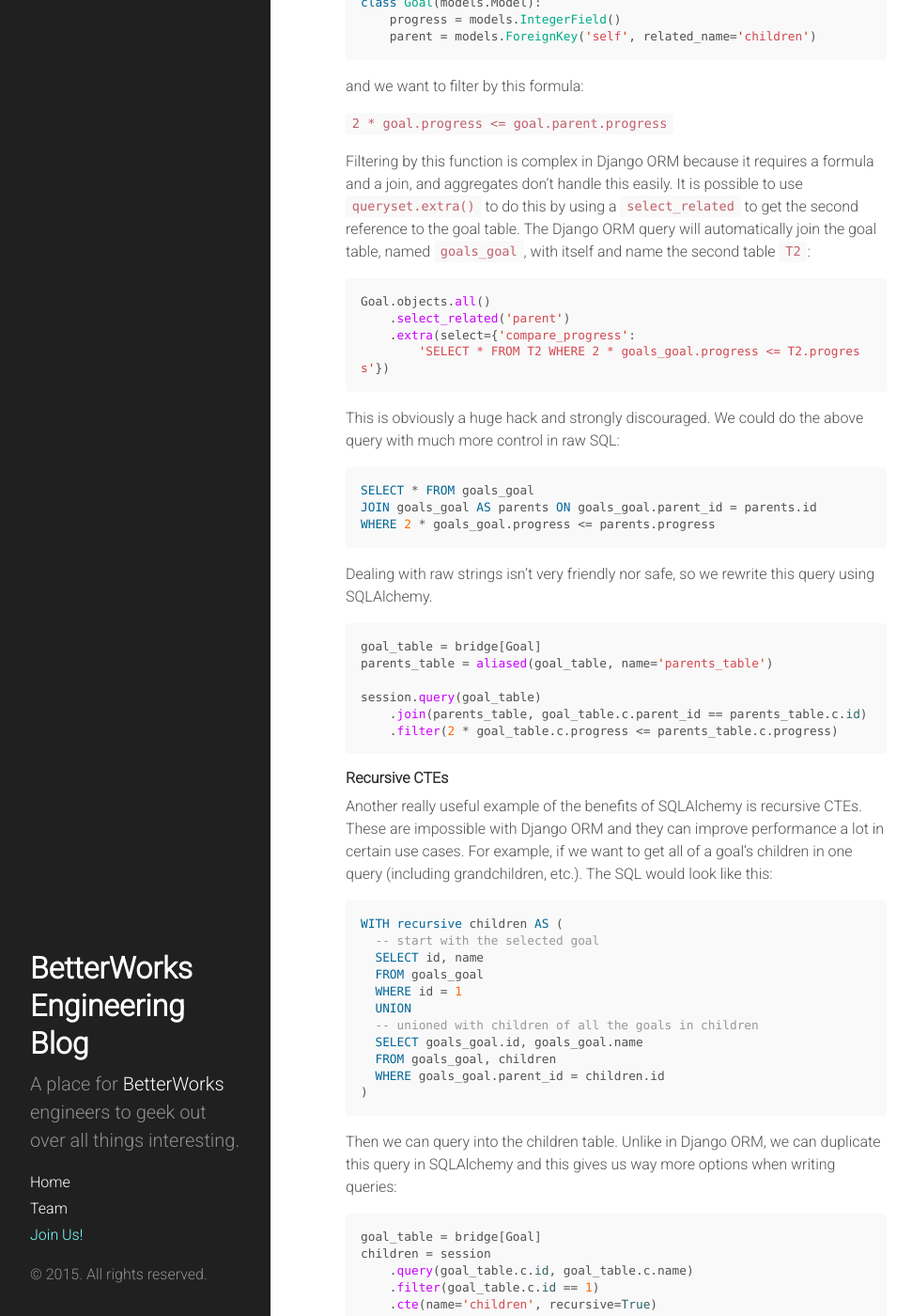
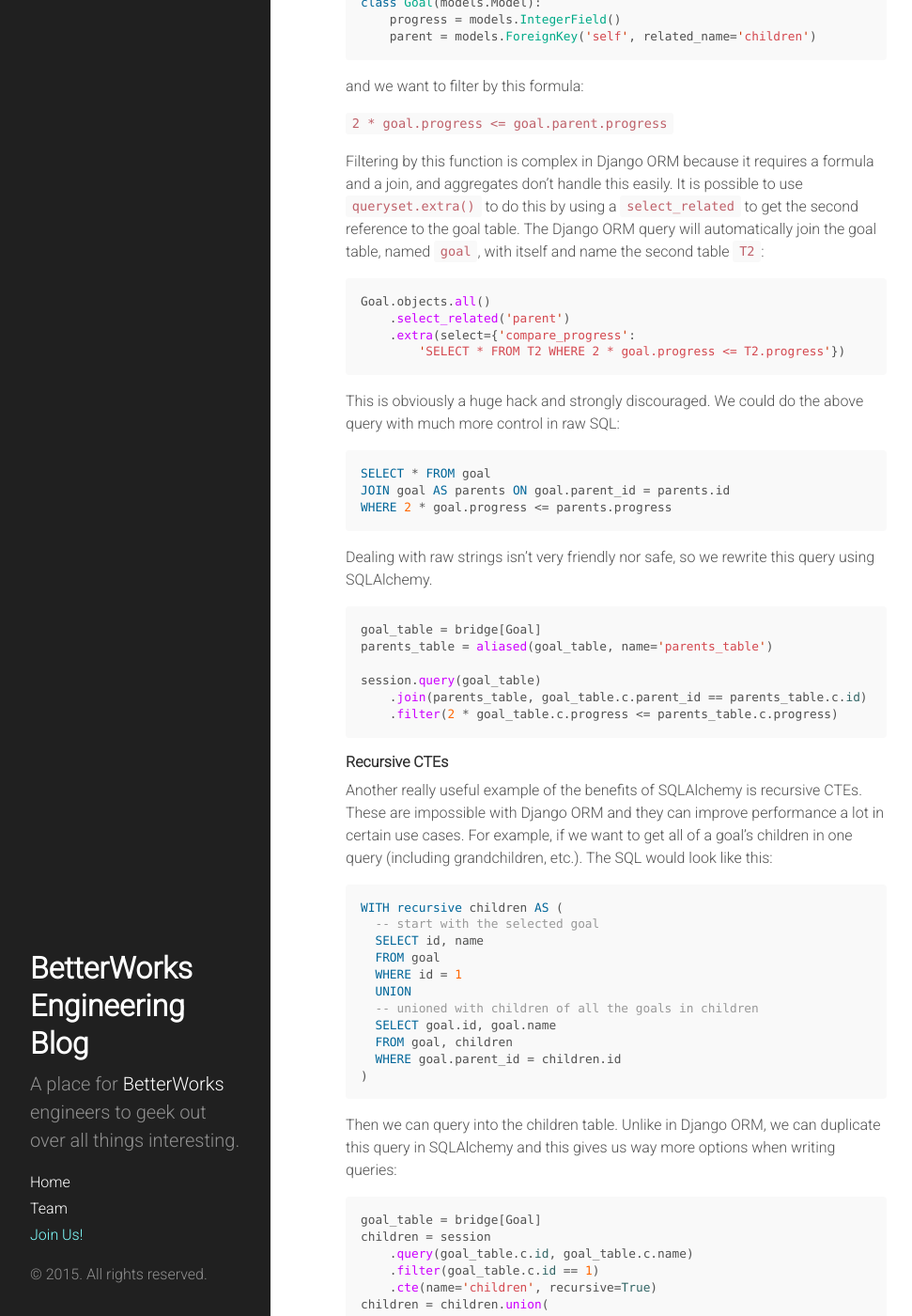
Before and after one commit to shacknerz/engineering, a Jekyll site: the page built from _posts/2015-09-03-sqlalchemy-and-django.md, in a window 1280 px wide and 1400 px high, scrolled down 618 px. Shown: the whole window at 94% size, without its empty margins (0-971 px from the left). Built offline with Jekyll 4.4.1, drawn with Linux system fonts in a browser that asks for light colours; Markdown is read by kramdown in place of the engine named in the settings; some of the changed text lies outside the part shown.

Commit message:
shorten table name

````diff
--- a/_posts/2015-09-03-sqlalchemy-and-django.md
+++ b/_posts/2015-09-03-sqlalchemy-and-django.md
@@ -3,7 +3,7 @@ layout: post
 title: SQLAlchemy and Django
 author: Rebecca
 ---
-At [Betterworks](http://betterworks.com), we use the [Django ORM](https://docs.djangoproject.com/en/1.8/topics/db) for data persistence and have found it to be very convenient for modeling and basic querying. It's very easy to use and does a lot of the work for you when it comes to dealing with multiple tables in the database. However, it falls short for some of the more complex queries.
+At [BetterWorks](http://betterworks.com), we use the [Django ORM](https://docs.djangoproject.com/en/1.8/topics/db) for data persistence and have found it to be very convenient for modeling and basic querying. It's very easy to use and does a lot of the work for you when it comes to dealing with multiple tables in the database. However, it falls short for some of the more complex queries.
 
 Instead we use [SQLAlchemy](http://www.sqlalchemy.org/) for these advanced read-only use cases. We use [django-sabridge](http://django-sabridge.readthedocs.org/en/latest/) to instantiate SQLAlchemy tables and attach the `Bridge()` instance to the [local thread](https://docs.python.org/2/library/threading.html#threading.local). One hiccup we've hit while unit testing is that Django models are created and destroyed inside a test transaction, therefore, we had to create a subclass of [SQLAlchemy Query](http://docs.sqlalchemy.org/en/rel_1_0/orm/query.html#sqlalchemy.orm.query.Query) to execute queries inside the same database transaction.
 
@@ -23,21 +23,21 @@ and we want to filter by this formula:
 
 `2 * goal.progress <= goal.parent.progress`
 
-Filtering by this function is complex in Django ORM because it requires a formula and a join, and aggregates don't handle this easily.  It is possible to use `queryset.extra()` to do this by using a `select_related` to get the second reference to the goal table.  The Django ORM query will automatically join the goal table, named `goals_goal`, with itself and name the second table `T2`:
+Filtering by this function is complex in Django ORM because it requires a formula and a join, and aggregates don't handle this easily.  It is possible to use `queryset.extra()` to do this by using a `select_related` to get the second reference to the goal table.  The Django ORM query will automatically join the goal table, named `goal`, with itself and name the second table `T2`:
 
 ```py
 Goal.objects.all()
     .select_related('parent')
     .extra(select={'compare_progress':
-        'SELECT * FROM T2 WHERE 2 * goals_goal.progress <= T2.progress'})
+        'SELECT * FROM T2 WHERE 2 * goal.progress <= T2.progress'})
 ```
 
 This is obviously a huge hack and strongly discouraged. We could do the above query with much more control in raw SQL:
 
 ```sql
-SELECT * FROM goals_goal
-JOIN goals_goal AS parents ON goals_goal.parent_id = parents.id
-WHERE 2 * goals_goal.progress <= parents.progress
+SELECT * FROM goal
+JOIN goal AS parents ON goal.parent_id = parents.id
+WHERE 2 * goal.progress <= parents.progress
 ```
 
 Dealing with raw strings isn't very friendly nor safe, so we rewrite this query using SQLAlchemy.
@@ -59,13 +59,13 @@ Another really useful example of the benefits of SQLAlchemy is recursive CTEs.
 WITH recursive children AS (
   -- start with the selected goal
   SELECT id, name
-  FROM goals_goal
+  FROM goal
   WHERE id = 1
   UNION
   -- unioned with children of all the goals in children
-  SELECT goals_goal.id, goals_goal.name
-  FROM goals_goal, children
-  WHERE goals_goal.parent_id = children.id
+  SELECT goal.id, goal.name
+  FROM goal, children
+  WHERE goal.parent_id = children.id
 )
 ```
 
````
